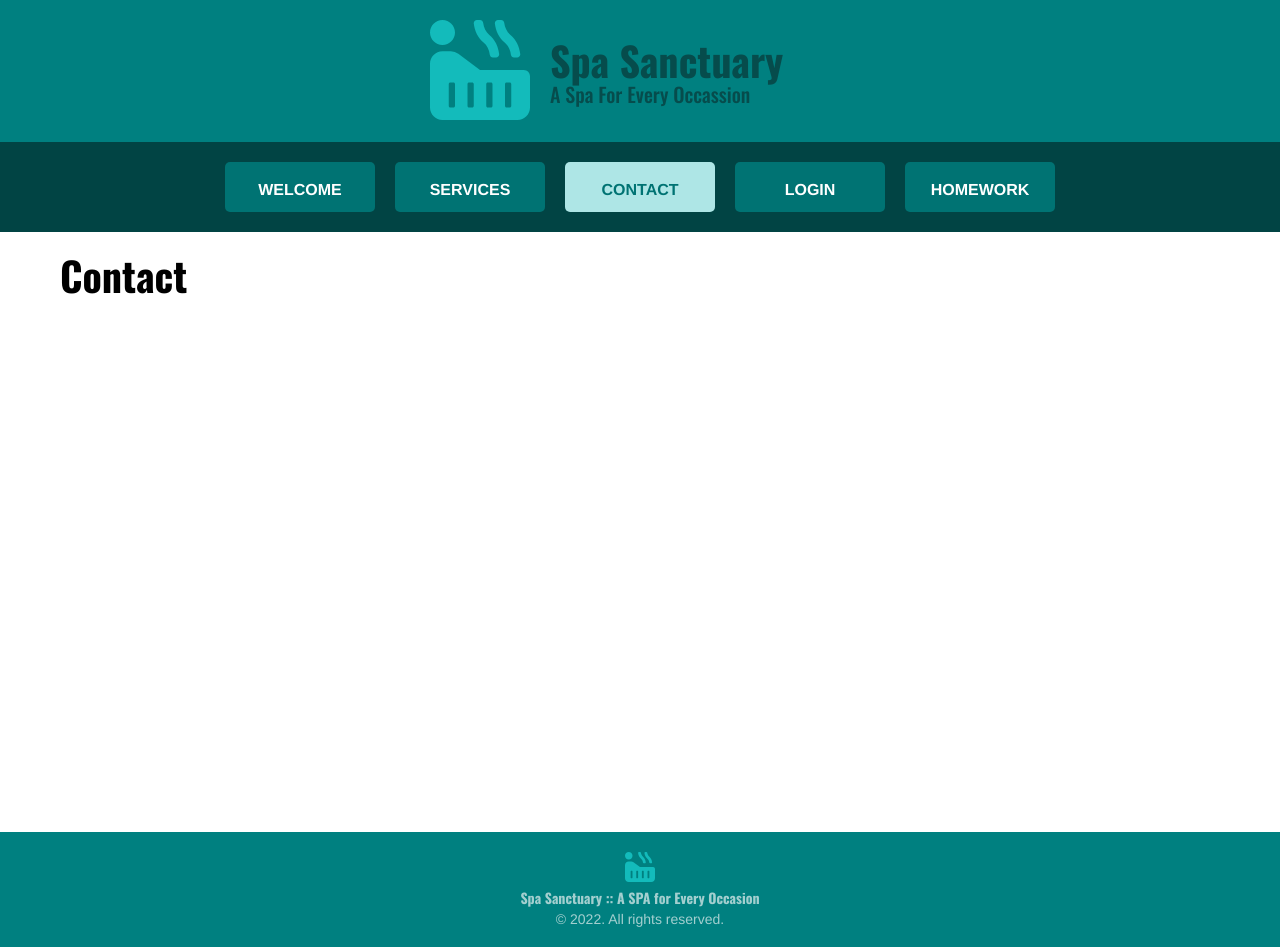
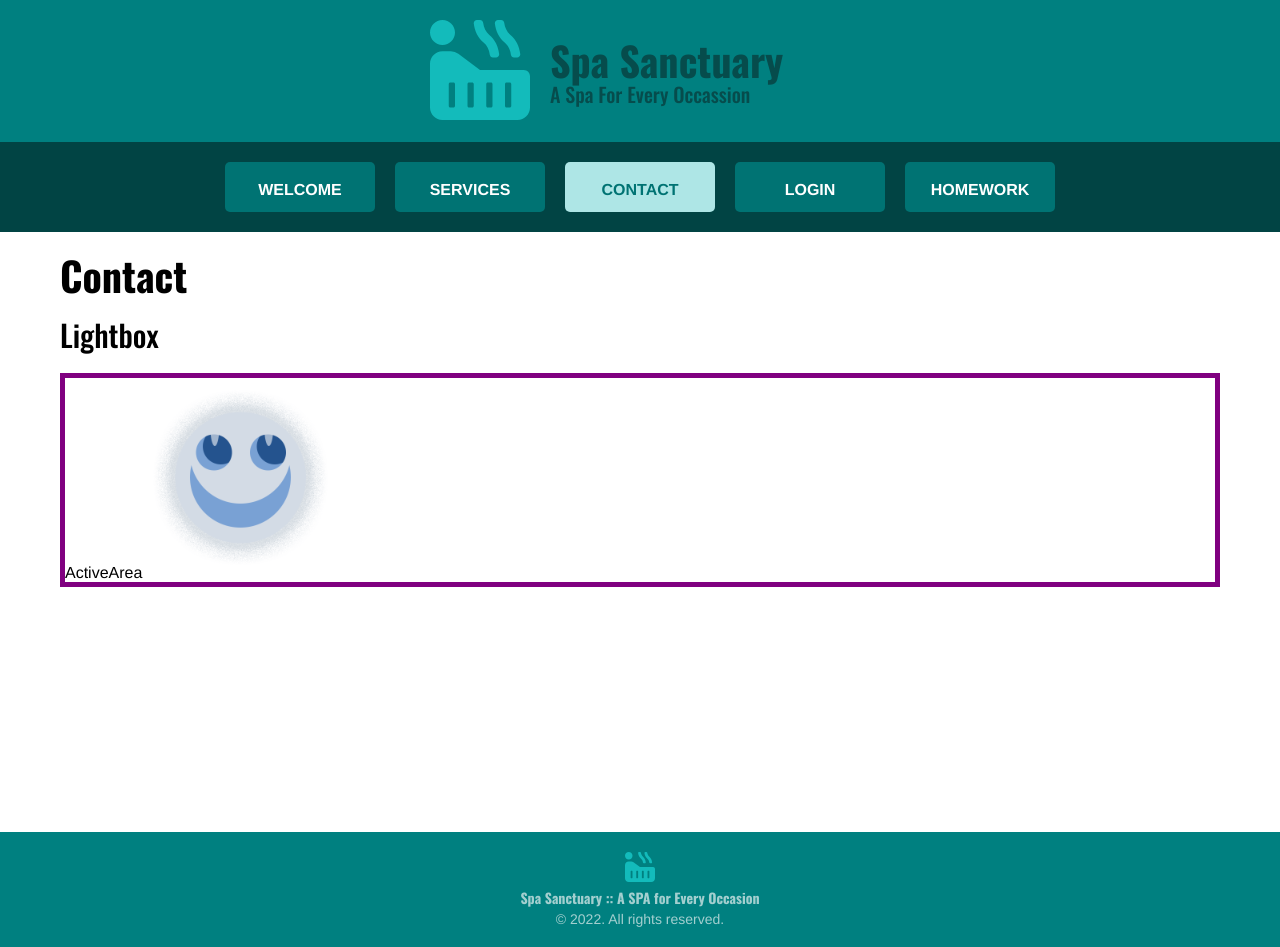
Before and after one commit to swcarey/Web-1-Carey-Spencer-Final, a React (Create React App) app: page /contact in a window 1280 px wide. Built offline with nearby package versions, Linux system fonts and the light colour scheme.

Commit message:
Updating Homework

```diff
--- a/src/React/Contact/Contact.jsx
+++ b/src/React/Contact/Contact.jsx
@@ -1,11 +1,29 @@
 import React from 'react';
 import styled from 'styled-components';
 
+/* Components ---------------------------*/
+import Lightbox from 'React/common/Lightbox/Lightbox.jsx';
+
 const Contact = () => {
+
+        const ActiveContent = () => {
+            return <img src="/assets/img/moon.png" />
+        }
+
+        const ModalContent = () => {
+            return <img src="/assets/img/sun.png" />
+        }
 
     return (
         <ContactStyled className='Contact'>
             <h1>Contact</h1>
+
+            <Lightbox
+                title='Sun Pop Up'
+                activeContent={ <ActiveContent /> }
+                modalContent={ <ModalContent /> }
+            />
+
         </ContactStyled>
     );
 }
--- a/src/React/Homework/Essays/Essays.jsx
+++ b/src/React/Homework/Essays/Essays.jsx
@@ -70,6 +70,11 @@ Overall, Single Page Applications seem to be the way to go to ensure the best ex
                         <li><b>Site Relative:</b> The ideal size is always going to be the highest you can go that will be the fastest to load while keeping the quality of the image. </li>
                 </ul>
             </Essay>
+            <Essay q= 'What does it mean for a company to be agile? What are the pros and cons of being agile?'>
+                <ul>
+                        <li><b>Agile means:</b> Within the business context, agility means being able to respond to consumer or market changes at a moment's notice -- or make adjustments proactively ahead of them. Companies can adapt to changing conditions and reinvent itself for continued success such as adapting to things like working remote and having employees conference in. One draw back with this is requiring a consistent team.  </li>
+                </ul>
+            </Essay>
         </EssaysStyled>
     )
 }
--- /dev/null
+++ b/src/React/common/Lightbox/ActiveArea.jsx
@@ -0,0 +1,22 @@
+import React from 'react';
+import styled from 'styled-components';
+
+const ActiveArea = ({activeContent, showModalUpdate}) => {
+
+    const clickHandler = () => {
+        showModalUpdate(true);
+    }
+
+    return (
+        <ActiveAreaStyled className='ActiveArea' onClick={ clickHandler }>
+            ActiveArea
+            { activeContent }
+        </ActiveAreaStyled>
+    );
+}
+
+export default ActiveArea;
+
+const ActiveAreaStyled = styled.div`
+    border: solid 5px purple;
+`;
--- /dev/null
+++ b/src/React/common/Lightbox/Lightbox.jsx
@@ -0,0 +1,28 @@
+import React, { useState } from 'react';
+import styled from 'styled-components';
+
+import ActiveArea from './ActiveArea.jsx';
+import Modal from './Modal/Modal.jsx';
+
+const Lightbox = ({title, activeContent, modalContent}) => {
+
+    const [showModal, showModalUpdate] = useState(false);
+
+    return (
+        <LightboxStyled className='Lightbox'>
+            <h3>Lightbox</h3>
+            <ActiveArea activeContent={ activeContent } showModalUpdate={ showModalUpdate }/>
+            {
+                showModal &&
+                <Modal title={ title } modalContent={ modalContent } showModalUpdate={ showModalUpdate }/>
+            }
+
+        </LightboxStyled>
+    );
+}
+
+export default Lightbox;
+
+const LightboxStyled = styled.div`
+
+`;
--- /dev/null
+++ b/src/React/common/Lightbox/Modal/Dark.jsx
@@ -0,0 +1,25 @@
+import React from 'react';
+import styled from 'styled-components';
+
+const Dark = () => {
+
+    return (
+        <DarkStyled className='Dark'>
+            Dark
+        </DarkStyled>
+    );
+}
+
+export default Dark;
+
+const DarkStyled = styled.div`
+    position: fixed;
+    left: 0px;
+    right: 0px;
+    bottom: 0px;
+    top: 0px;
+
+    z-index: 1000;
+
+    background-color: rgba(0,0,0, 0.72);
+`;
--- /dev/null
+++ b/src/React/common/Lightbox/Modal/Light/Header/Header.jsx
@@ -0,0 +1,17 @@
+import React from 'react';
+import styled from 'styled-components';
+
+const Header = ({title}) => {
+
+    return (
+        <HeaderStyled className='Header'>
+            { title }
+        </HeaderStyled>
+    );
+}
+
+export default Header;
+
+const HeaderStyled = styled.div`
+
+`;
--- /dev/null
+++ b/src/React/common/Lightbox/Modal/Light/Light.jsx
@@ -0,0 +1,33 @@
+import React from 'react';
+import styled from 'styled-components';
+
+import Header from './Header/Header.jsx';
+import Main from './Main.jsx';
+
+const Light = ({title, modalContent}) => {
+
+    return (
+        <LightStyled className='Light'>
+            Light
+            <Header title={ title } />
+            <Main modalContent={ modalContent } />
+        </LightStyled>
+    );
+}
+
+export default Light;
+
+const LightStyled = styled.div`
+    position: fixed;
+    left: 50%;
+    top: 50%;
+    transform: translate(-50%, -50%);
+
+    z-index: 1001;
+
+    background-color: white;
+
+    width: 300px;
+    height: auto;
+
+`;
--- /dev/null
+++ b/src/React/common/Lightbox/Modal/Light/Main.jsx
@@ -0,0 +1,21 @@
+import React from 'react';
+import styled from 'styled-components';
+
+const Main = ({modalContent}) => {
+
+    return (
+        <MainStyled className='Main'>
+            { modalContent }
+        </MainStyled>
+    );
+}
+
+export default Main;
+
+const MainStyled = styled.div`
+    padding: 10px;
+
+    img {
+        width: 100%;
+    }
+`;
--- /dev/null
+++ b/src/React/common/Lightbox/Modal/Modal.jsx
@@ -0,0 +1,25 @@
+import React from 'react';
+import styled from 'styled-components';
+
+import Dark from './Dark.jsx';
+import Light from './Light/Light.jsx';
+
+const Modal = ({title, modalContent, showModalUpdate}) => {
+
+    const closeModal = () => {
+        showModalUpdate(false);
+    }
+
+    return (
+        <ModalStyled className='Modal' onClick={ closeModal }>
+            <Dark />
+            <Light title={ title } modalContent={ modalContent } />
+        </ModalStyled>
+    );
+}
+
+export default Modal;
+
+const ModalStyled = styled.div`
+    border: solid 5px red;
+`;
```
